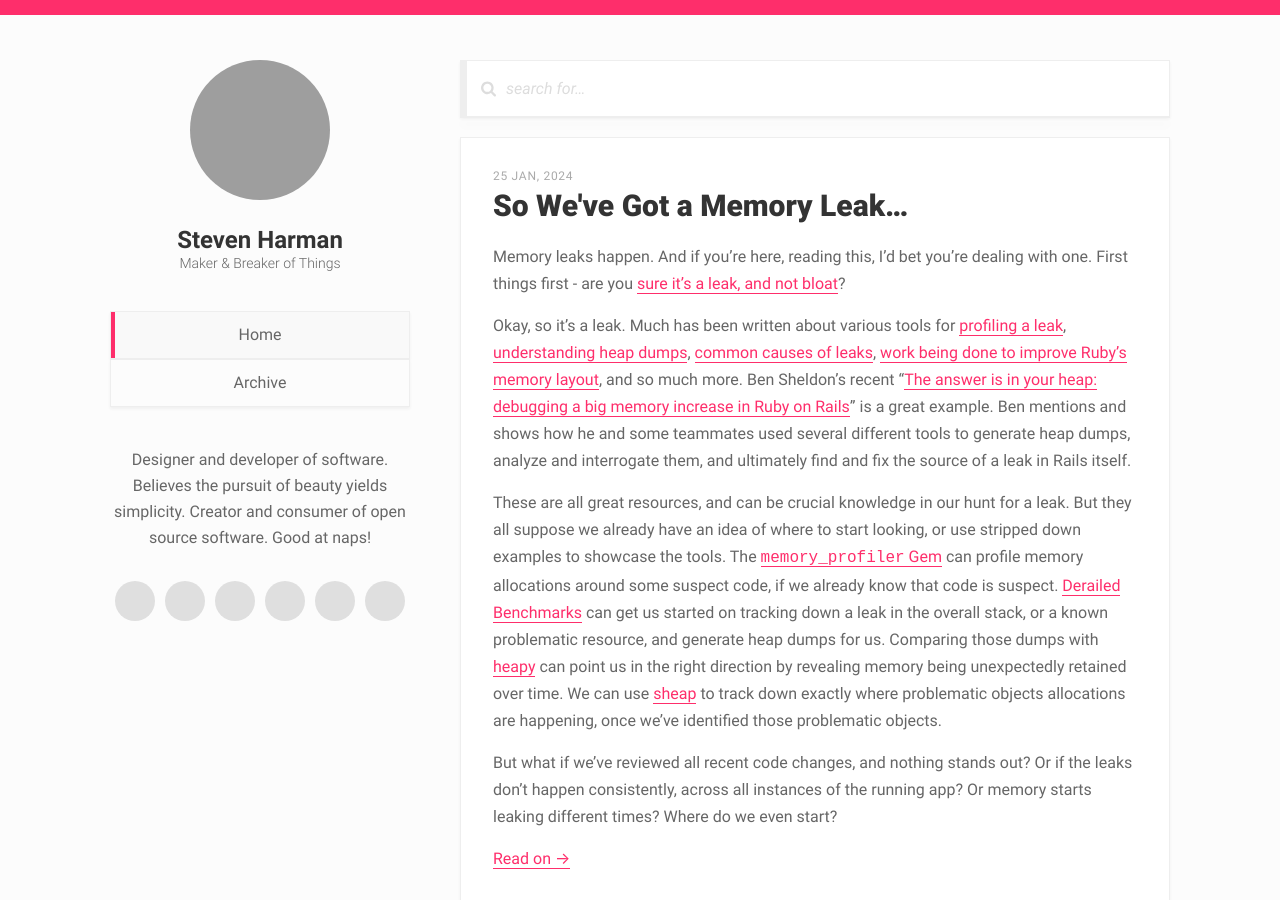
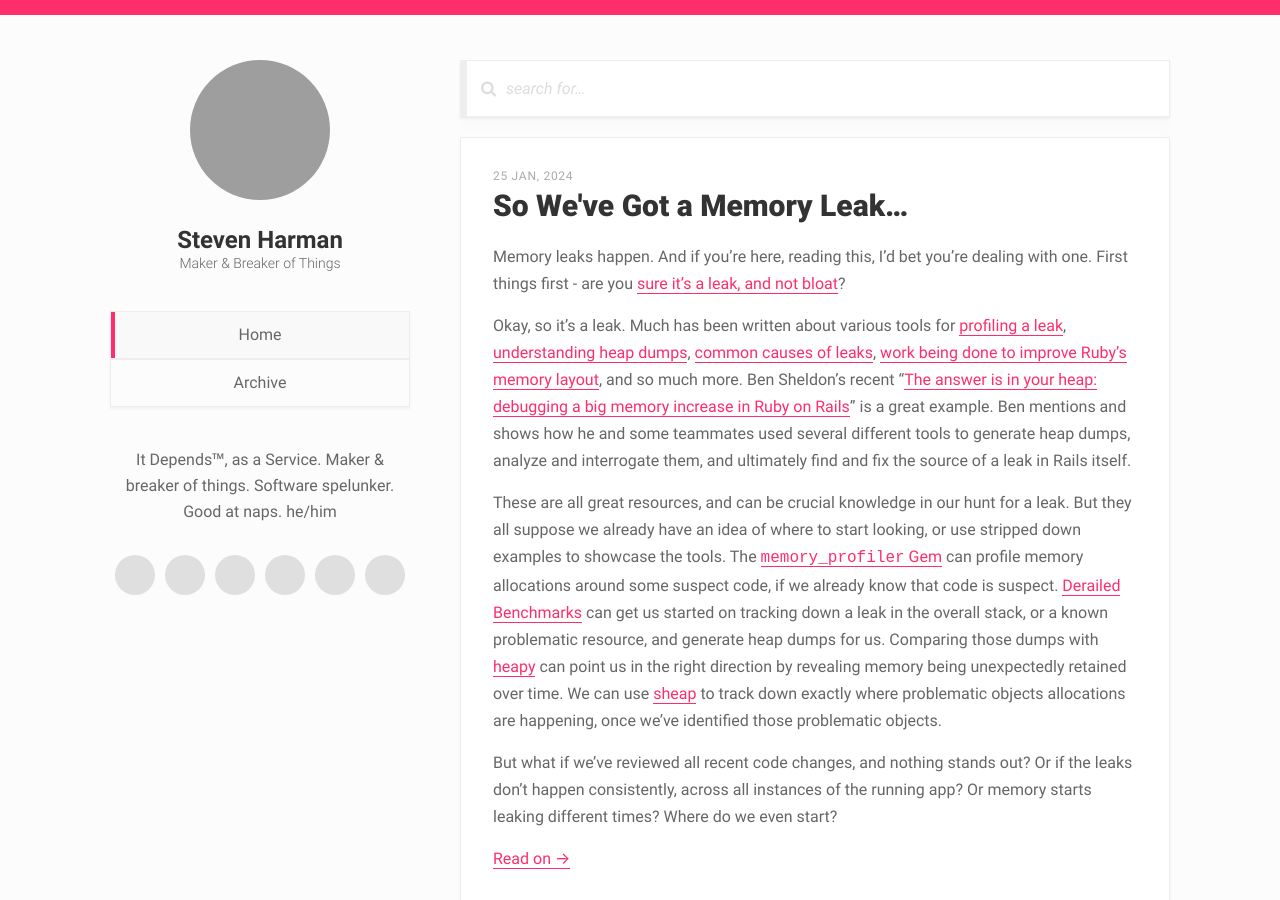
Before and after one commit to stevenharman/stevenharman.github.io, a Jekyll site: the page built from index.html, in a window 1280 px wide and 900 px high. Built offline with Jekyll 4.4.1, drawn with Linux system fonts in a browser that asks for light colours; the list of posts is cut into pages by our own code; comment, search, counter and statistics services are not loaded; grey boxes are pictures that could not be loaded.

Commit message:
Update description.
Gotta stay On Brand™️

```diff
--- a/_config.yml
+++ b/_config.yml
@@ -3,7 +3,7 @@ name: Steven Harman
 title: Steven Harman
 job_title: Maker & Breaker of Things
 email: steven@harmanly.com
-description: Designer and developer of software. Believes the pursuit of beauty yields simplicity. Creator and consumer of open source software. Good at naps!
+description: It Depends™, as a Service. Maker & breaker of things. Software spelunker. Good at naps. he/him
 title_image: /assets/images/steven-avatar.jpg
 # avatar: https://example.com/hi.png
 favicon: /favicon.ico
```
